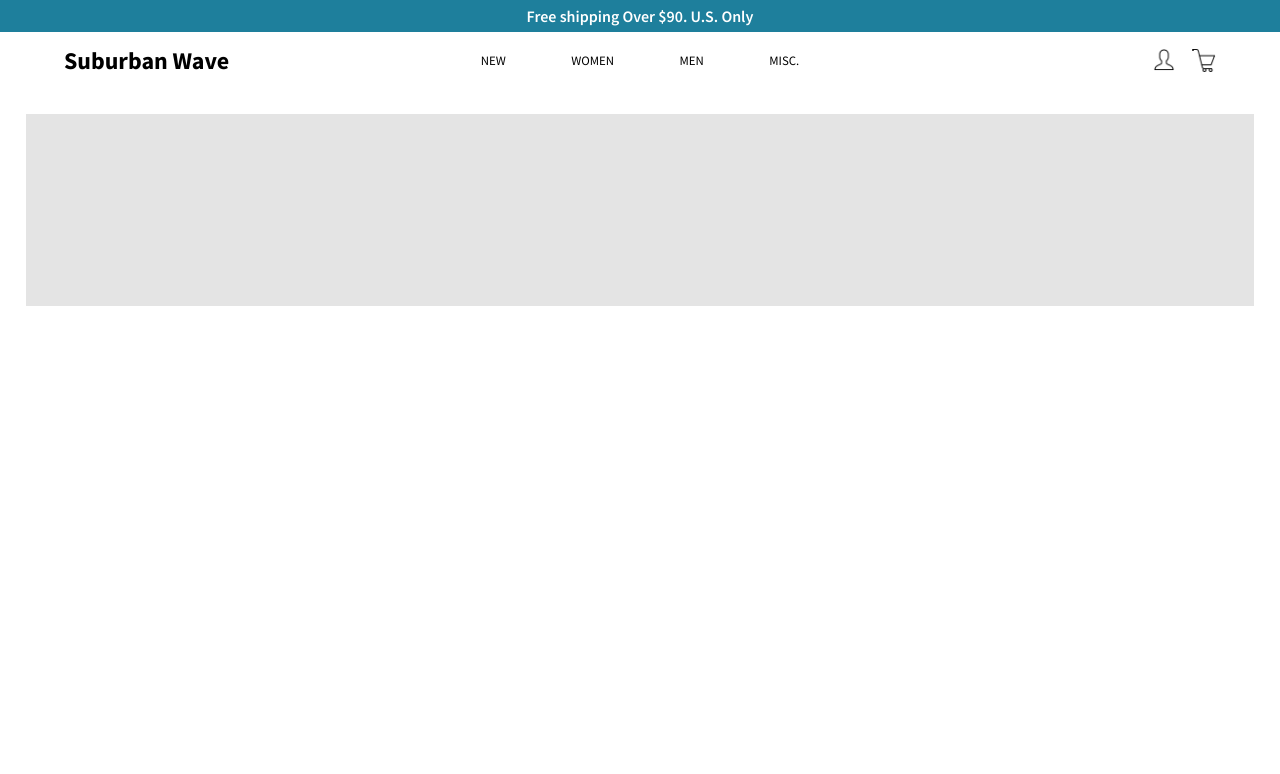
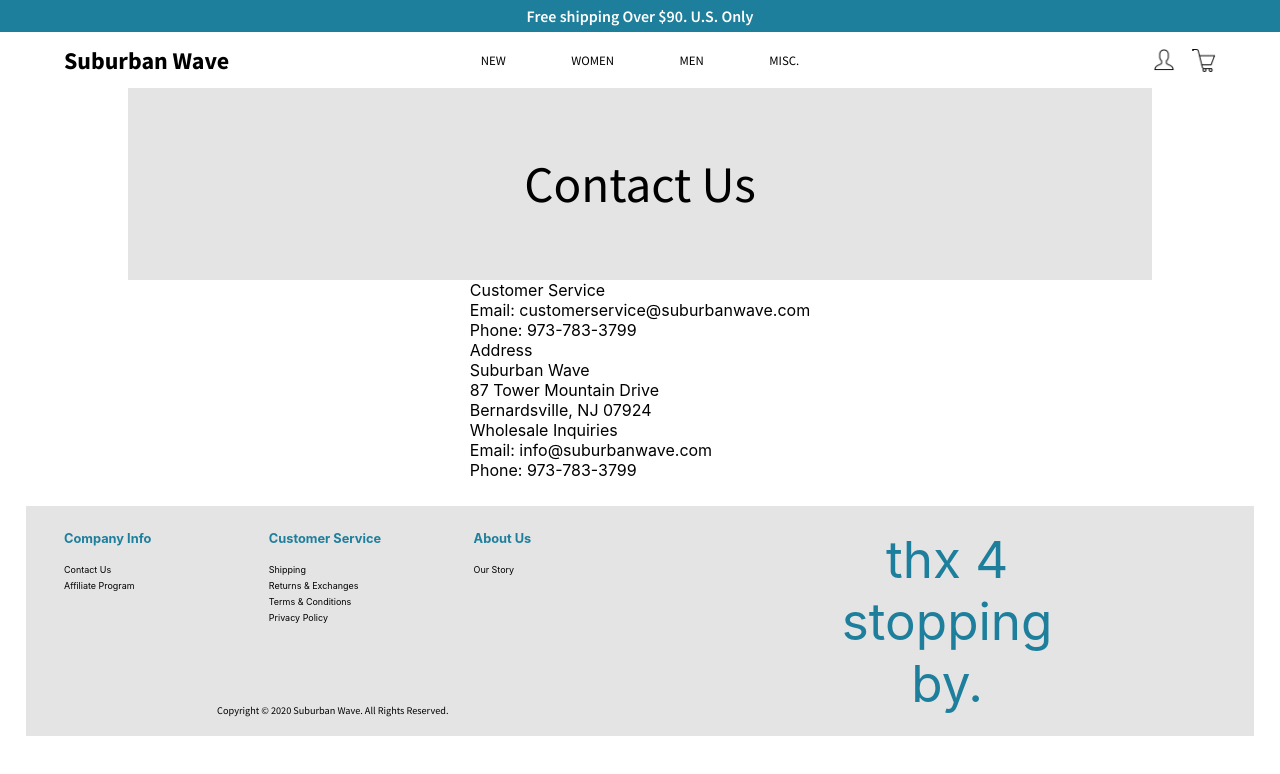
Before and after one commit to connorlagana/sw, a React (Create React App) app: page /contactus in a window 1280 px wide. Shown: the top 774 px of the page. Built offline with nearby package versions, Linux system fonts and the light colour scheme.

Commit message:
starting contact

```diff
--- a/src/App.js
+++ b/src/App.js
@@ -32,6 +32,7 @@
 import k2 from "./images/womens/K2.jpg";
 import l1 from "./images/womens/L1.jpg";
 import l2 from "./images/womens/L2.jpg";
+import ContactUs from "./components/Contact";
 
 class App extends Component {
   constructor(props) {
@@ -178,6 +179,9 @@
         <Route path="/men">
           <Women gender={this.state.men} />
         </Route>
+        <Route path="/contactus">
+          <ContactUs />
+        </Route>
         <Footer />
       </div>
     );
--- a/src/App.scss
+++ b/src/App.scss
@@ -327,6 +327,9 @@
       & img {
         width: 14vw;
       }
+      & #itemName {
+        text-transform: uppercase;
+      }
       & #itemPrice {
         color: gray;
         font-weight: 400;
@@ -348,12 +351,103 @@
 
 .Footer {
   width: 96vw;
-  height: 15vw;
+  height: 18vw;
   margin: 2vw;
   background-color: rgb(228, 228, 228);
+  display: flex;
+  justify-content: center;
+  align-items: center;
+  flex-direction: row;
 
   & .leftFooter {
+    width: 48vw;
+    height: 18vw;
+    display: flex;
+    justify-content: center;
+    align-items: center;
+    flex-direction: column;
+    & .lfTop {
+      width: 48vw;
+      height: 14vw;
+      display: flex;
+      justify-content: space-around;
+      align-items: center;
 
+      & .lftDiv {
+        height: 12vw;
+        width: 10vw;
+        display: flex;
+        justify-content: flex-start;
+        align-items: flex-start;
+        flex-direction: column;
+
+        & #lftTitle {
+          font-size: 1vw;
+          margin: 1vw 0 1vw 0;
+          color: rgb(30, 127, 156);
+          font-weight: 700;
+        }
+
+        & .lftUnder {
+          display: flex;
+          justify-content: center;
+          align-items: flex-start;
+          flex-direction: column;
+
+          & #lftLink {
+            margin-top: 0.4vw;
+            color: black;
+            font-size: 0.7vw;
+            text-decoration: none;
+          }
+
+          & #lftLink:hover {
+            color: rgb(30, 127, 156);
+          }
+        }
+      }
+    }
+    & .lfBottom {
+      width: 48vw;
+      height: 4vw;
+      display: flex;
+      justify-content: center;
+      align-items: center;
+      font-family: "Source Sans Pro", sans-serif;
+      font-size: 0.8vw;
+    }
+  }
+
+  & .rightFooter {
+    width: 48vw;
+    height: 18vw;
+    display: flex;
+    justify-content: center;
+    align-items: center;
+    font-size: 4vw;
+
+    & div {
+      width: 20vw;
+      text-align: center;
+      color: rgb(30, 127, 156);
+    }
+  }
+}
+
+.ContactUs {
+  display: flex;
+  justify-content: center;
+  align-items: center;
+  flex-direction: column;
+  #contactTitle {
+    width: 80vw;
+    height: 24vh;
+    background-color: rgb(228, 228, 228);
+    display: flex;
+    justify-content: center;
+    align-items: center;
+    font-size: 4vw;
+    font-family: "Source Sans Pro", sans-serif;
   }
 }
 
--- /dev/null
+++ b/src/components/Contact.js
@@ -0,0 +1,34 @@
+import React from "react";
+
+function ContactUs() {
+  return (
+    <div className="ContactUs">
+      <div id="contactTitle">Contact Us</div>
+      <div>
+        <div>
+          <div>
+            <div>Customer Service</div>
+            <div>Email: customerservice@suburbanwave.com</div>
+            <div>Phone: 973-783-3799</div>
+          </div>
+          <div>
+            <div>Address</div>
+            <div>Suburban Wave</div>
+            <div>87 Tower Mountain Drive</div>
+            <div>Bernardsville, NJ 07924</div>
+          </div>
+          <div>
+            <div>Wholesale Inquiries</div>
+            <div>Email: info@suburbanwave.com</div>
+            <div>Phone: 973-783-3799</div>
+          </div>
+        </div>
+        <div>
+          <form></form>
+        </div>
+      </div>
+    </div>
+  );
+}
+
+export default ContactUs;
--- a/src/components/Footer.js
+++ b/src/components/Footer.js
@@ -4,8 +4,53 @@
 function Footer() {
   return (
     <div className="Footer">
-      <div className="leftFooter"></div>
-      <div className="rightFooter"></div>
+      <div className="leftFooter">
+        <div className="lfTop">
+          <div className="lftDiv">
+            <div id="lftTitle">Company Info</div>
+            <div className="lftUnder">
+              {/* <div>Stores</div> */}
+              <Link to="/contactus" id="lftLink">
+                Contact Us
+              </Link>
+              <Link to="/contactus" id="lftLink">
+                Affiliate Program
+              </Link>
+            </div>
+          </div>
+          <div className="lftDiv">
+            <div id="lftTitle">Customer Service</div>
+            <div className="lftUnder">
+              <Link to="/contactus" id="lftLink">
+                Shipping
+              </Link>
+              <Link to="/contactus" id="lftLink">
+                Returns & Exchanges
+              </Link>
+              <Link to="/contactus" id="lftLink">
+                Terms & Conditions
+              </Link>
+              <Link to="/contactus" id="lftLink">
+                Privacy Policy
+              </Link>
+            </div>
+          </div>
+          <div className="lftDiv">
+            <div id="lftTitle">About Us</div>
+            <div className="lftUnder">
+              <Link to="/contactus" id="lftLink">
+                Our Story
+              </Link>
+            </div>
+          </div>
+        </div>
+        <div className="lfBottom">
+          Copyright © 2020 Suburban Wave. All Rights Reserved.
+        </div>
+      </div>
+      <div className="rightFooter">
+        <div>thx 4 stopping by.</div>
+      </div>
     </div>
   );
 }
```
